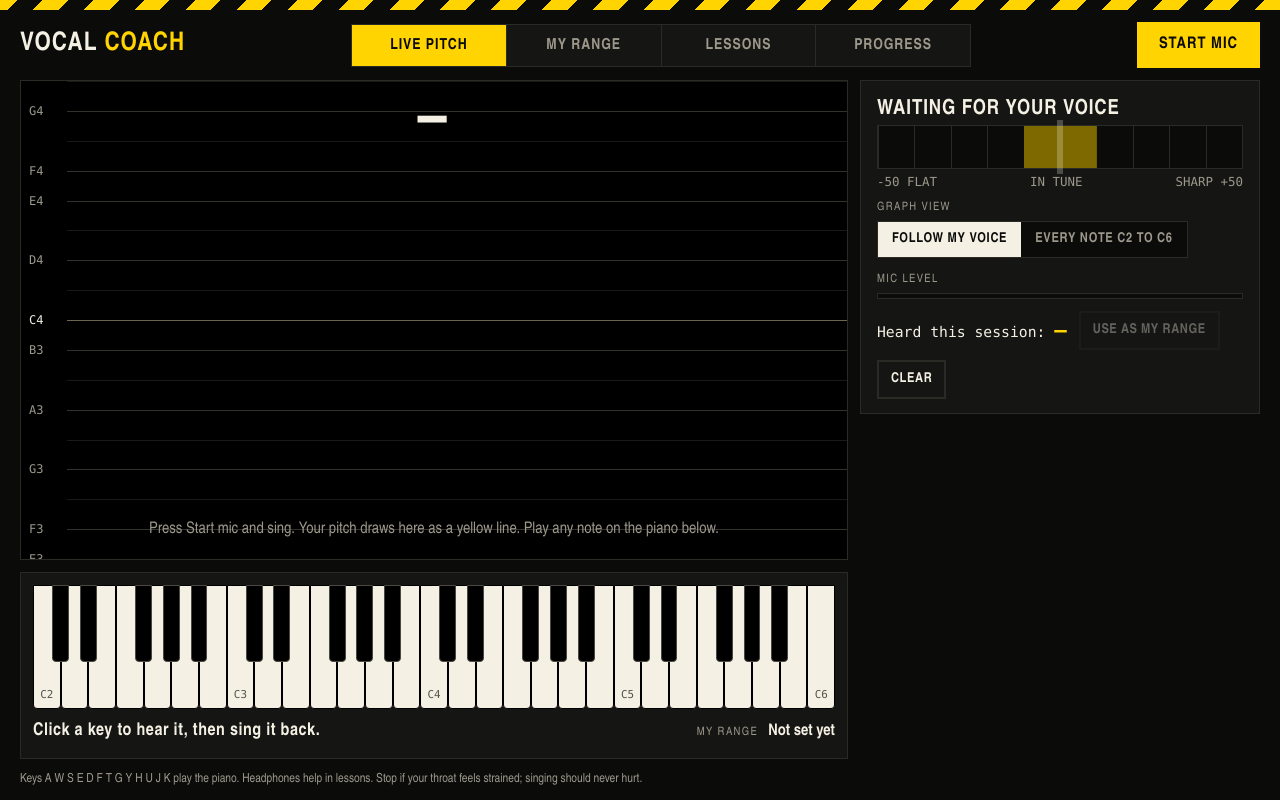
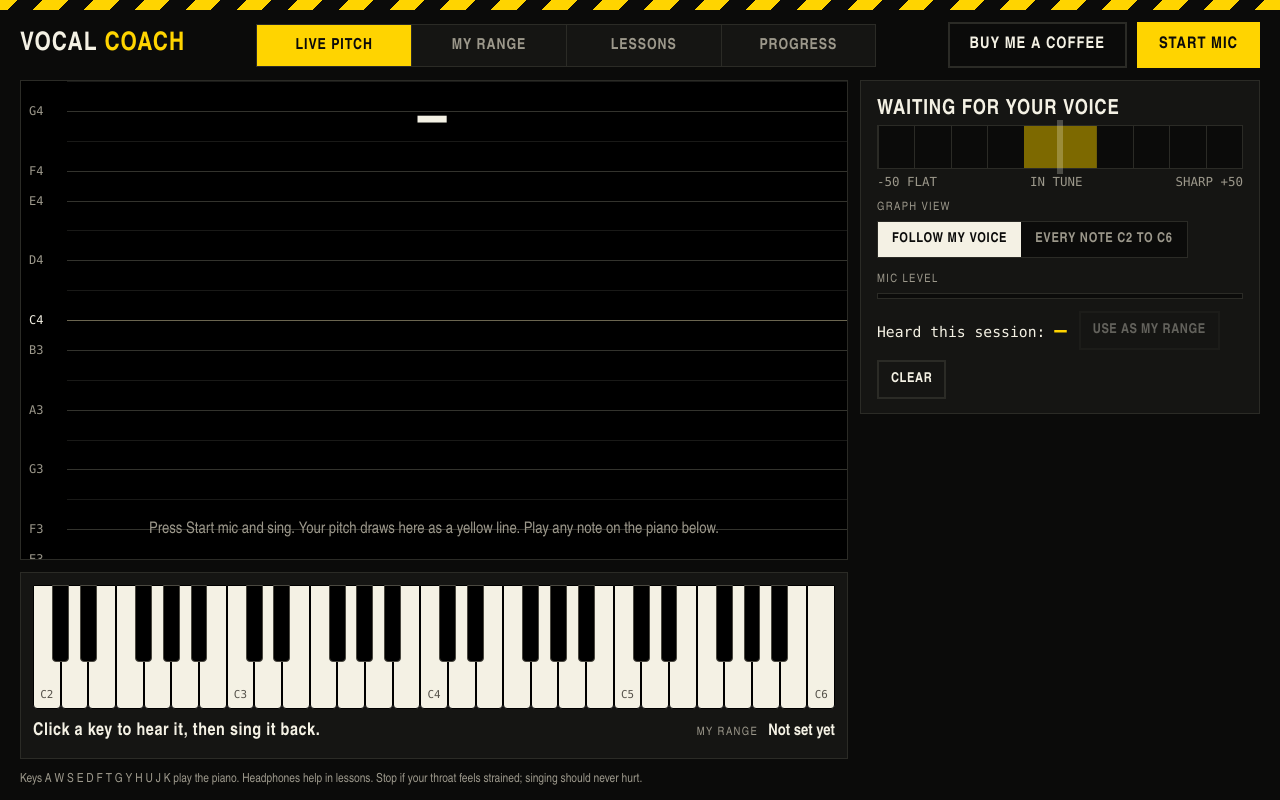
Before and after one commit to nerojaxstartup/vocal-pitch-detector, a plain HTML site: page index.html in a window 1280 px wide. Drawn offline with Linux system fonts and the light colour scheme.

Commit message:
Add files via upload

```diff
--- a/index.html
+++ b/index.html
@@ -34,6 +34,9 @@ button, input, select { font: inherit; }
 button { cursor: pointer; }
 .btn { background: transparent; color: var(--yellow); border: 2px solid var(--yellow); padding: 10px 20px; font-weight: 700; letter-spacing: 0.06em; text-transform: uppercase; }
 .btn:hover { background: var(--yellow); color: var(--black); }
+a.btn { text-decoration: none; display: inline-block; }
+.acts { display: flex; flex-wrap: wrap; gap: 10px; }
+.acts .btn { white-space: nowrap; }
 .btn.solid { background: var(--yellow); color: var(--black); }
 .btn.solid:hover { background: var(--text); border-color: var(--text); }
 .btn.quiet { border-color: var(--line); color: var(--text); }
@@ -181,7 +184,10 @@ footer { color: var(--muted); font-size: 0.85rem; }
       <button type="button" role="tab" data-mode="train" aria-selected="false">Lessons</button>
       <button type="button" role="tab" data-mode="progress" aria-selected="false" id="tab-progress">Progress</button>
     </nav>
-    <button class="btn solid" id="go" type="button">Start mic</button>
+    <div class="acts">
+      <a class="btn quiet" href="https://buymeacoffee.com/nerojax" target="_blank" rel="noopener">Buy me a coffee</a>
+      <button class="btn solid" id="go" type="button">Start mic</button>
+    </div>
   </header>
 
   <div class="err" id="err" role="alert" hidden></div>
```
